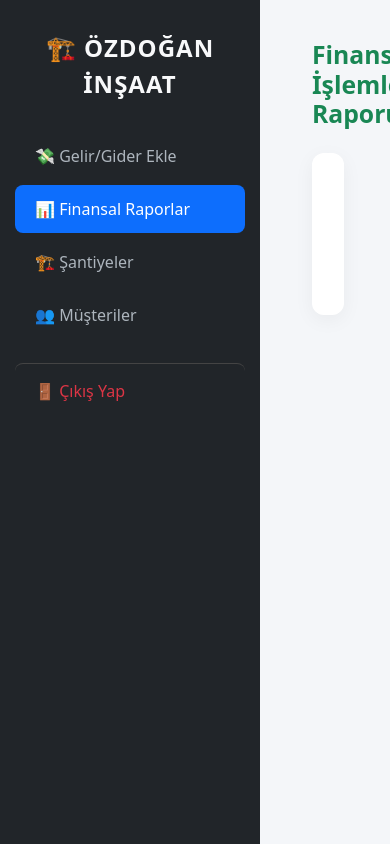
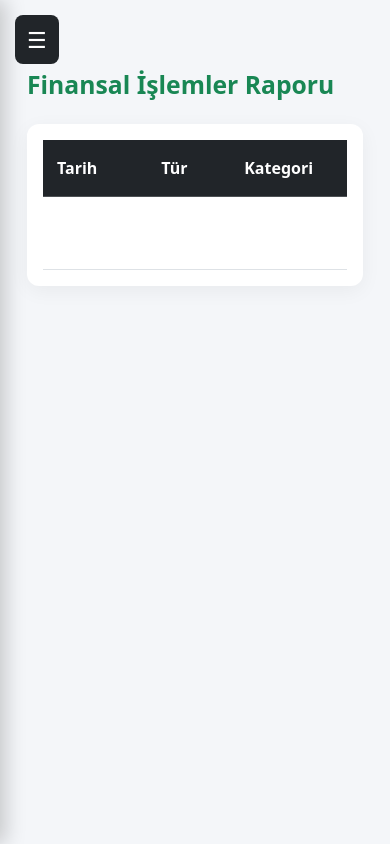
Before and after one commit to feyza-ozdn/ozdogan-insaat-erp, a Flask app: page /islemler in a window 390 px wide. Run offline with Flask 3, Linux system fonts and the light colour scheme; the visitor is signed in with stand-in values (Sample User, id 1); data that the repository does not hold is empty; some libraries are stand-ins or nearby versions.

Commit message:
Update islemler.html

```diff
--- a/templates/islemler.html
+++ b/templates/islemler.html
@@ -50,11 +50,83 @@
         .table-responsive {
            overflow-x: auto;
         }
+        .sidebar {
+    width: 260px;
+    height: 100vh;
+    background-color: #212529;
+    padding-top: 30px;
+    color: white;
+    flex-shrink: 0;
+    transition: transform 0.3s ease;
+}
+
+.menu-toggle {
+    display: none;
+    position: fixed;
+    top: 15px;
+    left: 15px;
+    z-index: 1100;
+    border: none;
+    background-color: #212529;
+    color: white;
+    border-radius: 8px;
+    padding: 8px 12px;
+    font-size: 22px;
+}
+
+.sidebar-overlay {
+    display: none;
+}
+
+@media (max-width: 768px) {
+
+    .sidebar {
+        position: fixed;
+        top: 0;
+        left: 0;
+        z-index: 1050;
+        transform: translateX(-100%);
+        box-shadow: 5px 0 20px rgba(0,0,0,0.2);
+    }
+
+    .sidebar.active {
+        transform: translateX(0);
+    }
+
+    .menu-toggle {
+        display: block;
+    }
+
+    .sidebar-overlay {
+        position: fixed;
+        inset: 0;
+        background: rgba(0,0,0,0.45);
+        z-index: 1040;
+    }
+
+    .sidebar-overlay.active {
+        display: block;
+    }
+
+    .main-content {
+        width: 100%;
+        padding: 70px 15px 20px 15px;
+        height: auto;
+        min-height: 100vh;
+    }
+
+}
     </style>
 </head>
 <body>
+    <button class="menu-toggle" id="menuToggle" type="button">
+    ☰
+    </button>
+
+<div class="sidebar-overlay" id="sidebarOverlay"></div>
+
 <div class="d-flex">
-    <div class="sidebar">
+    <div class="sidebar" id="sidebar">
         <div class="brand">🏗️ ÖZDOĞAN İNŞAAT</div>
         <a href="/">💸 Gelir/Gider Ekle</a>
         <a href="/islemler" class="active">📊 Finansal Raporlar</a>
@@ -187,5 +259,32 @@
         </div>
     </div>
 </div>
+
+    <script>
+    const menuToggle = document.getElementById('menuToggle');
+    const sidebar = document.getElementById('sidebar');
+    const sidebarOverlay = document.getElementById('sidebarOverlay');
+
+    menuToggle.addEventListener('click', function () {
+        sidebar.classList.toggle('active');
+        sidebarOverlay.classList.toggle('active');
+    });
+
+    sidebarOverlay.addEventListener('click', function () {
+        sidebar.classList.remove('active');
+        sidebarOverlay.classList.remove('active');
+    });
+
+    const menuLinks = sidebar.querySelectorAll('a');
+
+    menuLinks.forEach(function(link) {
+        link.addEventListener('click', function() {
+            if (window.innerWidth <= 768) {
+                sidebar.classList.remove('active');
+                sidebarOverlay.classList.remove('active');
+            }
+        });
+    });
+</script>
 </body>
 </html>
```
